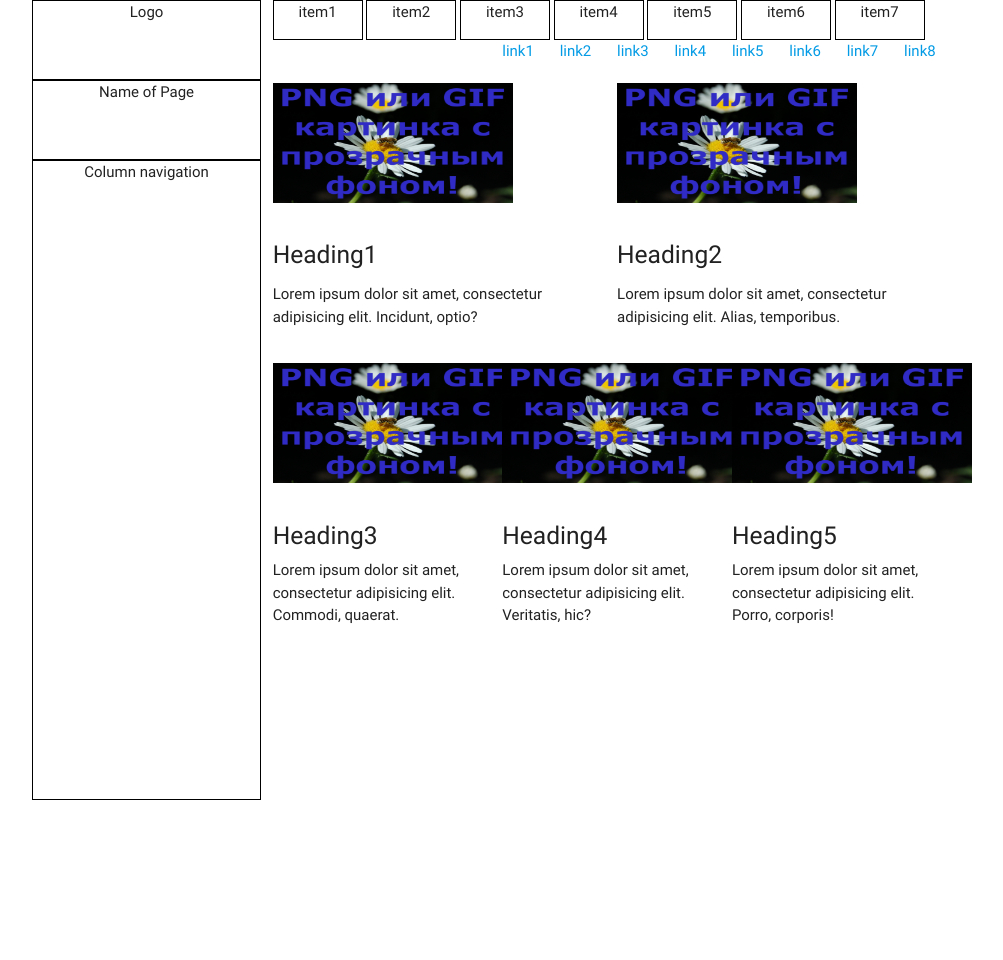
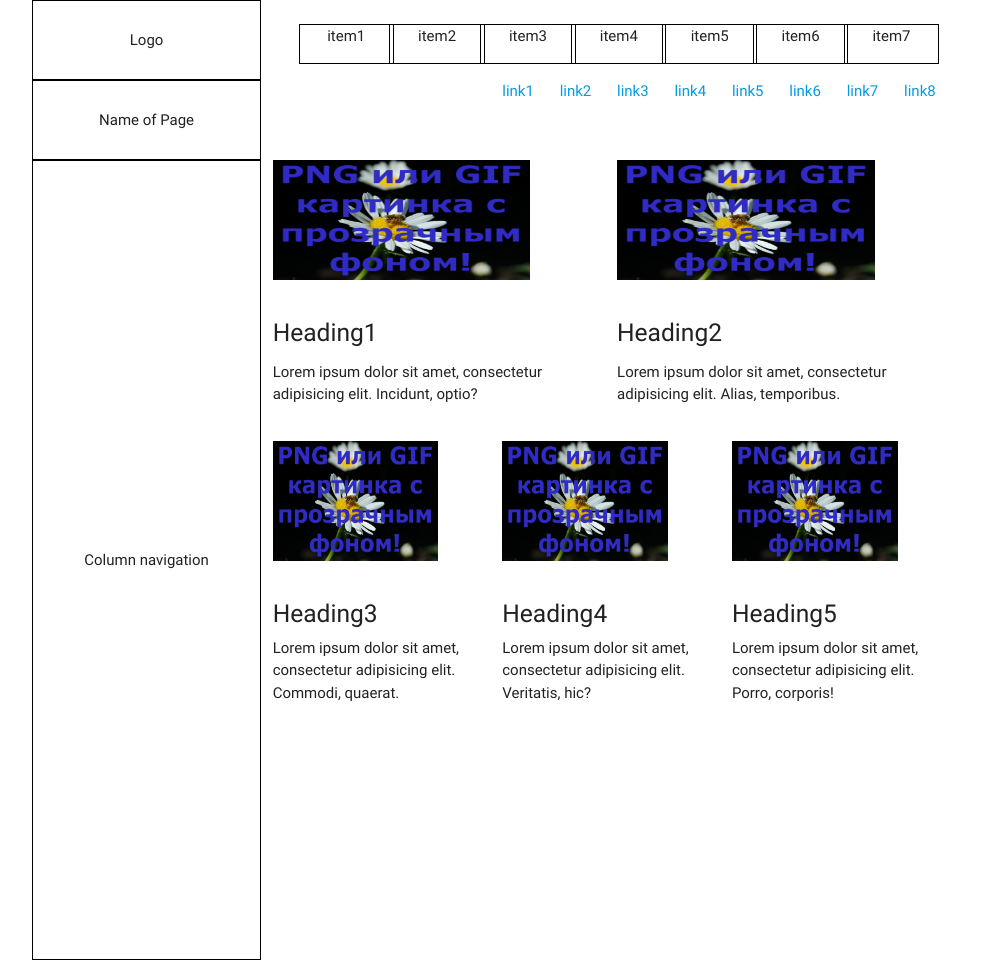
Before and after one commit to PavloEfimov/homework9_2, a plain HTML site: page index.html in a window 1280 px wide. Shown: the whole page, without its empty margins (149-1152 px from the left). Before the commit the page ends 820 px from the top, so only its background shows below. Drawn offline with nearby package versions, Linux system fonts and the light colour scheme.

Commit message:
correction_24/07/17

```diff
--- a/css/style.css
+++ b/css/style.css
@@ -10,24 +10,31 @@
 	height: 10%;
 	/*background-color: cyan;*/
 }
+.line_items, .links{
+	height: 10%;
+}
 .logo, .name, .navi{
 	border: 1px solid black;
+	width: 100%;
 }
 .r_left{
 	height: 100%;
 }
 .navi{
-height: 80%;
+height: 100%;
 /*background-color: green;*/
 }
 .item{
 	/*background-color: yellow;*/
 	display: inline-block;
 	border: 1px solid black;
-	width: 13.5%;
+	width: 14.28%;
 	height: 5vh;
+	margin-top: 3vh;
+	margin-right: 0;
+	margin-left: -1vh;
 }
 img{
 	height: 15vh;
-	width: 30vh;
+	width: 80%;
 }
--- a/index.html
+++ b/index.html
@@ -7,25 +7,31 @@
     <link rel="stylesheet" href="css/style.css">
     <!--Import materialize.css-->
     <link type="text/css" rel="stylesheet" href="css/materialize.min.css"  media="screen,projection"/>
-
     <!--Let browser know website is optimized for mobile-->
     <meta name="viewport" content="width=device-width, initial-scale=1.0"/>
   </head>
-
   <body>
     <div class="container">
       <div class="row">
-          <div class="col s3"><div class="inner">
+        <div class="col s3">
+          <div class="inner">
             <div class="row r_left">
-              <div class="col s12 logo center-align">Logo</div>
-              <div class="col s12 name center-align">Name of Page</div>
-              <div class="col s12 navi center-align">Column navigation</div>
+            <div class="logo valign-wrapper">
+              <span class="col s12 center-align">Logo</span>
+              </div>
+              <div class="name valign-wrapper">
+              <span class="col s12 center-align">Name of Page</span>
+              </div>
+              <div class=" navi valign-wrapper">
+              <span class="col s12  center-align">Column navigation</span>
+              </div>
             </div>
           </div></div>
-          <div class="col s9"><div class="inner">
-            <div class="row">
-              <div class="col s12">
-                <div class="line_items">
+          <div class="col s9">
+            <div class="inner">
+              <div class="row r_left ">
+                <div class="col s12 line_items right-align">
+                  <div >
                     <div class="item center-align">item1</div>
                     <div class="item center-align">item2</div>
                     <div class="item center-align">item3</div>
@@ -35,8 +41,8 @@
                     <div class="item center-align">item7</div>
                   </div>
                 </div>
-              <div class="col s12">
-                <div class="links">
+                <div class="col s12 links">
+                  <div>
                     <div class="row">
                       <div class="col s1 offset-s4"><div class="r_link"><a href="#">link1</a></div></div>
                       <div class="col s1"><div class="r_link"><a href="#">link2</a></div></div>
@@ -87,7 +93,6 @@
             </div></div>
           </div>
         </div>
-
         <!--Import jQuery before materialize.js-->
         <script type="text/javascript" src="https://code.jquery.com/jquery-2.1.1.min.js"></script>
         <script type="text/javascript" src="js/materialize.min.js"></script>
```
Lines whose indentation alone changed are shown as unchanged.
